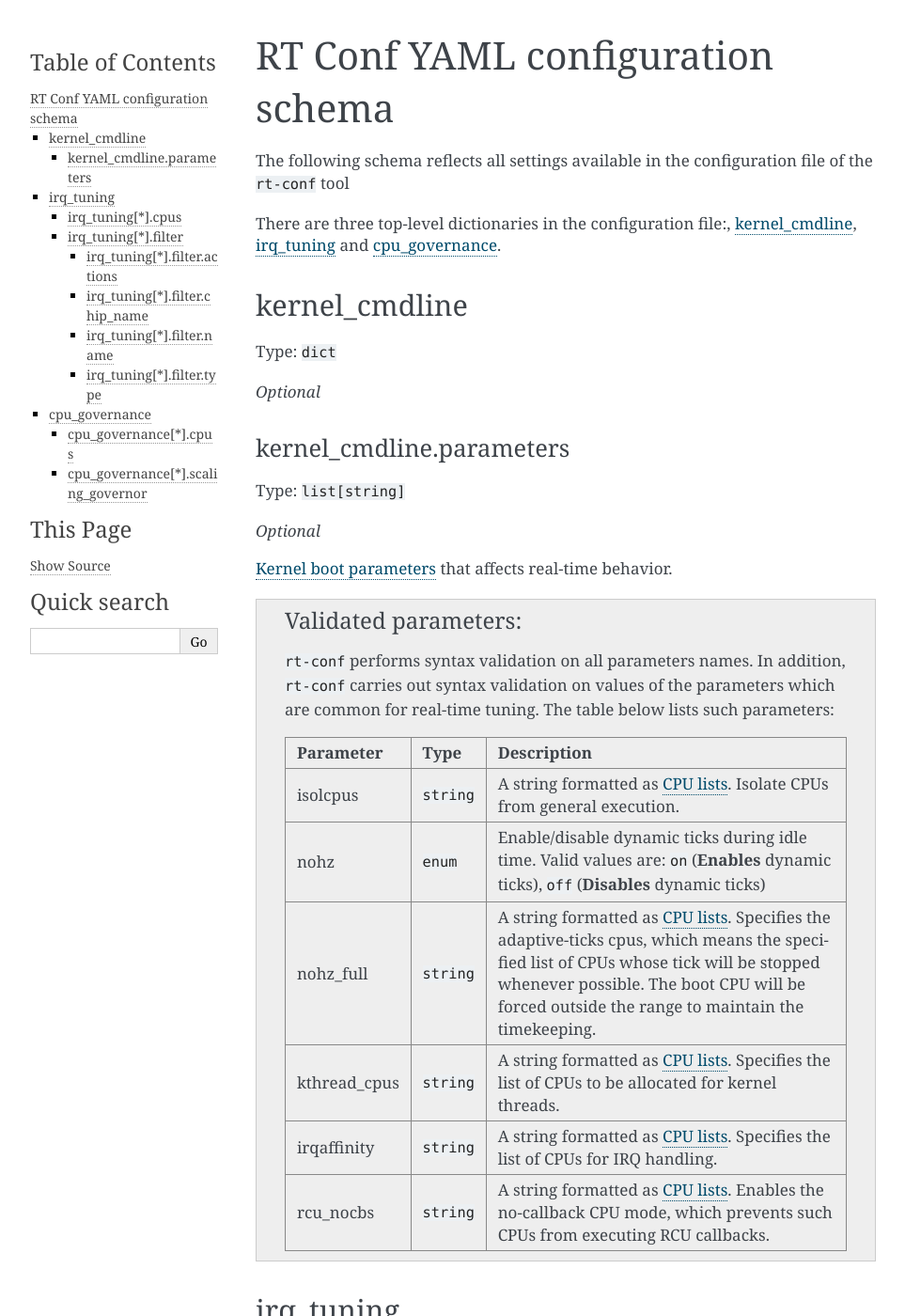
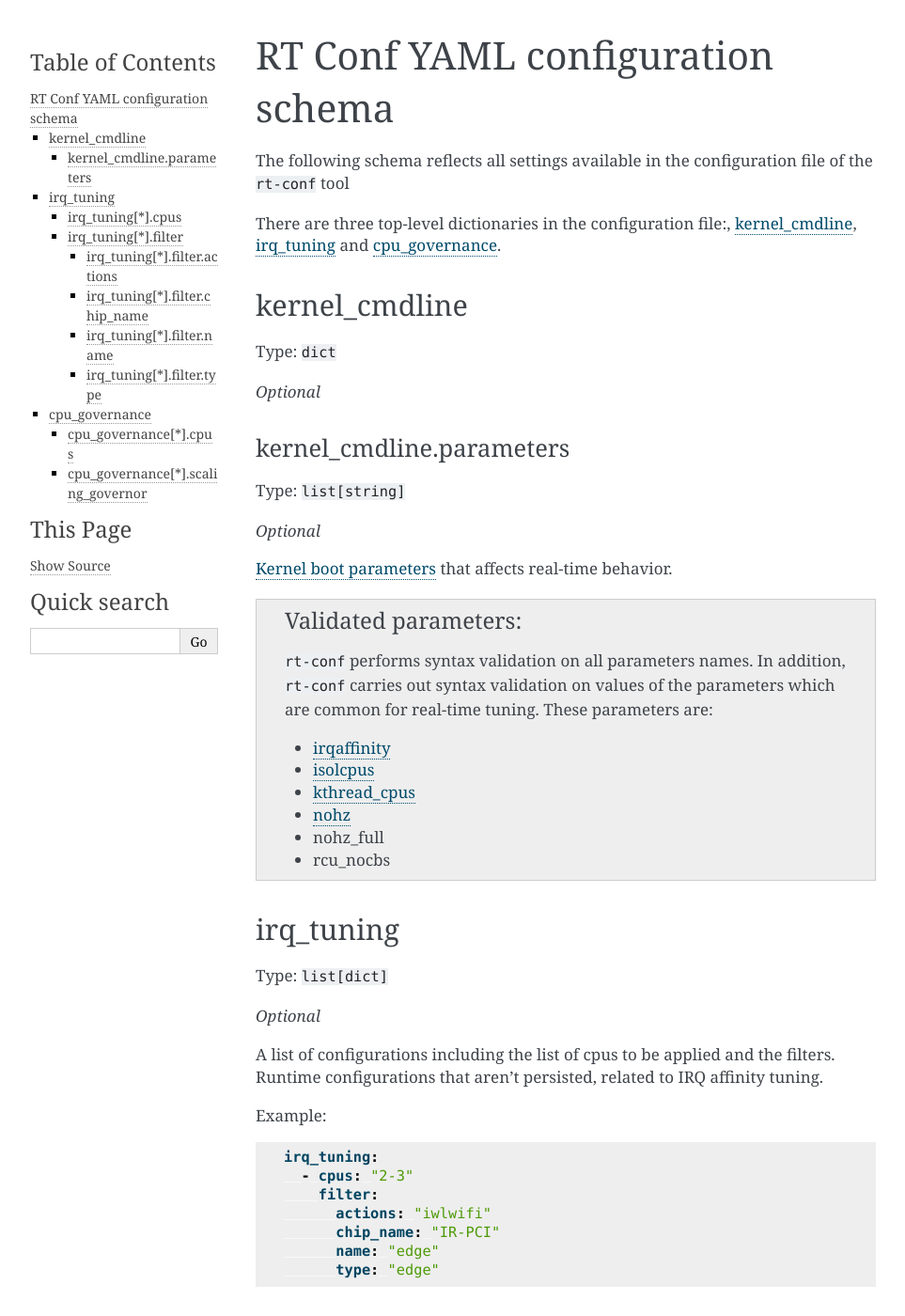
Before and after one commit to canonical/real-time-ubuntu-docs, a Sphinx documentation site: the page built from docs/reference/rt-conf-yaml.md, in a window 1280 px wide and 1400 px high. Shown: the whole window at 94% size, without its empty margins (148-1111 px from the left). Built offline with Sphinx 7.4.7, drawn with Linux system fonts in a browser that asks for light colours.

Commit message:
feat: drop table and add simple bulleted list with references
Note that nohz_full and rcu_nocbs aren't present on the reference

Signed-off-by: Lincoln Wallace <lincoln.wallace@canonical.com>

````diff
--- a/docs/reference/rt-conf-yaml.md
+++ b/docs/reference/rt-conf-yaml.md
@@ -22,16 +22,16 @@
 ```{admonition} Validated parameters
 
 `rt-conf` performs syntax validation on all parameters names.
-In addition, `rt-conf` carries out syntax validation on values of the parameters which are common for real-time tuning. The table below lists such parameters:
+In addition, `rt-conf` carries out syntax validation on values of the parameters which are common for real-time tuning. These parameters are:
 
-| Parameter | Type | Description |
-|-----------|------|-------------|
-| isolcpus | `string` | A string formatted as {ref}`cpu-lists`. Isolate CPUs from general execution. |
-| nohz | `enum` | Enable/disable dynamic ticks during idle time. Valid values are: `on` (**Enables** dynamic ticks), `off` (**Disables** dynamic ticks) |
-| nohz_full | `string` | A string formatted as {ref}`cpu-lists`. Specifies the adaptive-ticks cpus, which means the specified list of CPUs whose tick will be stopped whenever possible. The boot CPU will be forced outside the range to maintain the timekeeping. |
-| kthread_cpus | `string` | A string formatted as {ref}`cpu-lists`. Specifies the list of CPUs to be allocated for kernel threads. |
-| irqaffinity | `string` | A string formatted as {ref}`cpu-lists`. Specifies the list of CPUs for IRQ handling. |
-| rcu_nocbs | `string` | A string formatted as {ref}`cpu-lists`. Enables the no-callback CPU mode, which prevents such CPUs from executing RCU callbacks. |
+- {ref}`irqaffinity <reference-irqaffinity>`
+- {ref}`isolcpus <reference-isolcpus>`
+- {ref}`kthread_cpus <reference-kthread_cpus>`
+- {ref}`nohz <reference-nohz>`
+- nohz_full
+- rcu_nocbs
+
+<!-- TODO: add references for nohz_full and rcu_nocbs -->
 ```
 
 (irqt)=
````
Also changed, not shown: docs/reference/kernel-boot-parameters.rst (+8 -0 lines).
